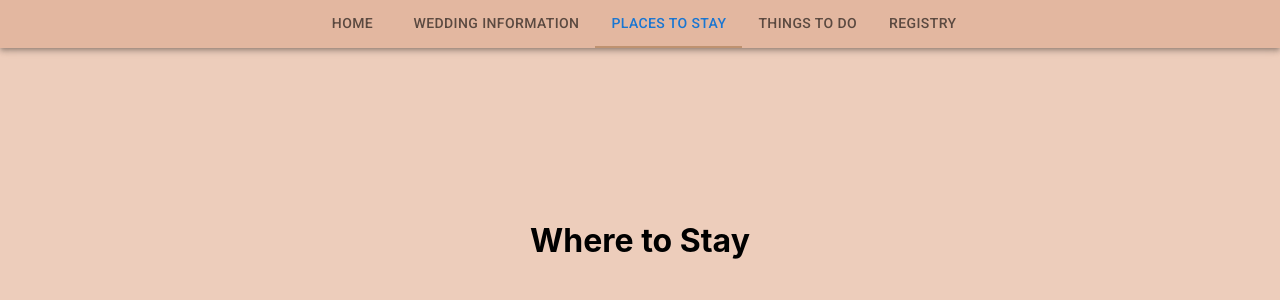
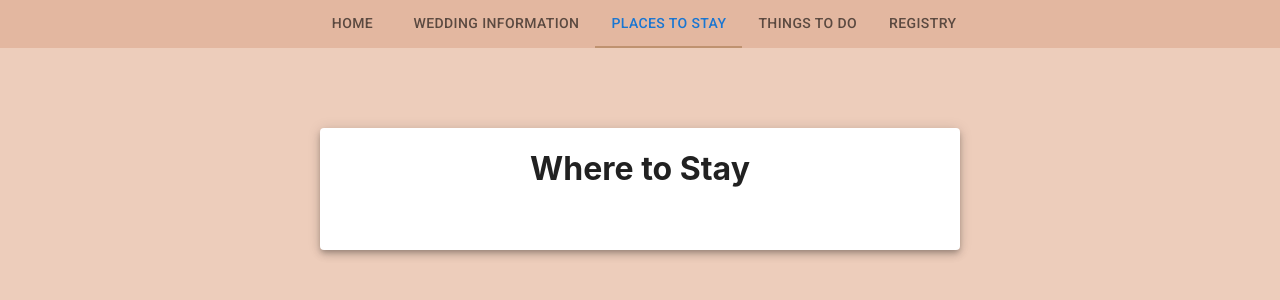
Before and after one commit to pietro-durst-wedding/pietro-durst-wedding.github.io, a React (Create React App) app: page / in a window 1280 px wide. Both pictures are taken after a click on the tab "PLACES TO STAY". Shown: the top 300 px of the page. Built offline with nearby package versions, Linux system fonts and the light colour scheme.

Commit message:
fix some bad css (with worse css?)

```diff
--- a/package.json
+++ b/package.json
@@ -18,7 +18,7 @@
     "web-vitals": "^2.1.4"
   },
   "scripts": {
-    "predeploy": "npm run build",
+    "predeploy": "npm run build && cp CNAME build/",
     "deploy": "gh-pages -d build",
     "start": "react-scripts start",
     "build": "react-scripts build",
--- a/src/App.css
+++ b/src/App.css
@@ -78,15 +78,30 @@ html, body, #root {
 
 .center-img-container {
   flex: 1;
-  display: "inline-block";
   width: 100%;
   height: 100%;
+  min-height: 100vh;
+  display: block;
+  overflow: hidden;
+  background: #555;
+  position: relative;
 }
 
 .center-img {
+  display: block;
+  position: absolute;
+  top: 50%;
+  left: 50%;
+  -o-transform: translate(-50%, -50%);
+  -ms-transform: translate(-50%, -50%);
+  -moz-transform: translate(-50%, -50%);
+  -webkit-transform: translate(-50%, -50%);
+  transform: translate(-50%, -50%);
+  background: #999;
+  text-align: center;
   width: 100%;
   height: auto;
-  display: flex;
+  min-width: 150vh;
 }
 
 .top-tabs-container {
@@ -99,9 +114,19 @@ html, body, #root {
 .top-tabs {
   background-color: #E3B7A0;
   display: flex;
+  /* height: 100%; */
+}
+
+.top {
+  position: fixed;
+  top: 0;
+  left: 0;
+  z-index: 999;
+  width: 100%;
 }
 
 .center-info-container {
+  margin-top: 10%;
   flex: 1;
   display: "inline-block";
   width: 100%;
@@ -110,8 +135,8 @@ html, body, #root {
 
 .wedding-info {
   background-color: white;
-  width: 100%;
-  height: 100%;
+  width: 50%;
+  height: auto;
 }
 
 .wedding-info-container {
--- a/src/App.js
+++ b/src/App.js
@@ -19,14 +19,14 @@ function App() {
         ></BasicTabs>
       </div>
       <div className='center'>
-        <div className='left-middle'></div>
-        <div className='center-middle'>
+        {/* <div className='left-middle'></div> */}
+        {/* <div className='center-middle'> */}
           <BasicRouter
             tabValue={tabValue}
           >
           </BasicRouter>
-        </div>
-        <div className='right-middle'></div>
+        {/* </div> */}
+        {/* <div className='right-middle'></div> */}
       </div>
       <div className='bottom'></div>
     </div>
--- a/src/components/Blank.js
+++ b/src/components/Blank.js
@@ -1,12 +1,24 @@
 import * as React from 'react';
 import Box from '@mui/material/Box';
+import Paper from '@mui/material/Paper';
 
 export default function Blank(props) {
   return (
     <Box
-      className='center-img-container'
+      className='center-info-container'
     >
-      <h1>{props.title}</h1>
+      <Paper
+       display= "inline-block"
+       style={{display: 'inline-block'}}
+       className='wedding-info'
+       elevation={5}
+      >
+        <div className='wedding-info-container'>
+        <h1>{props.title}</h1>
+          <div className='wedding-info-text-container'>
+          </div>
+        </div>
+      </Paper>
     </Box>
   );
 }
--- a/src/components/Photo.js
+++ b/src/components/Photo.js
@@ -9,8 +9,6 @@ export default function Photo() {
     >
       <Paper
        component="img"
-       display= "inline-block"
-       style={{display: 'inline-block'}}
        className='center-img'
        elevation={3}
        src={require('../images/1.jpg')}
--- a/src/components/Tabs.js
+++ b/src/components/Tabs.js
@@ -7,7 +7,7 @@ import Box from '@mui/material/Box';
 export default function BasicTabs(props) {
   return (
     <AppBar position="static" color="default" className='top-tabs-container'>
-      <Box display="flex" justifyContent="center" width="100%" className='top-tabs'>
+      <Box display="flex" justifyContent="center" width="100%" className='top-tabs top'>
         <Tabs
           TabIndicatorProps={{
             style: {
```
